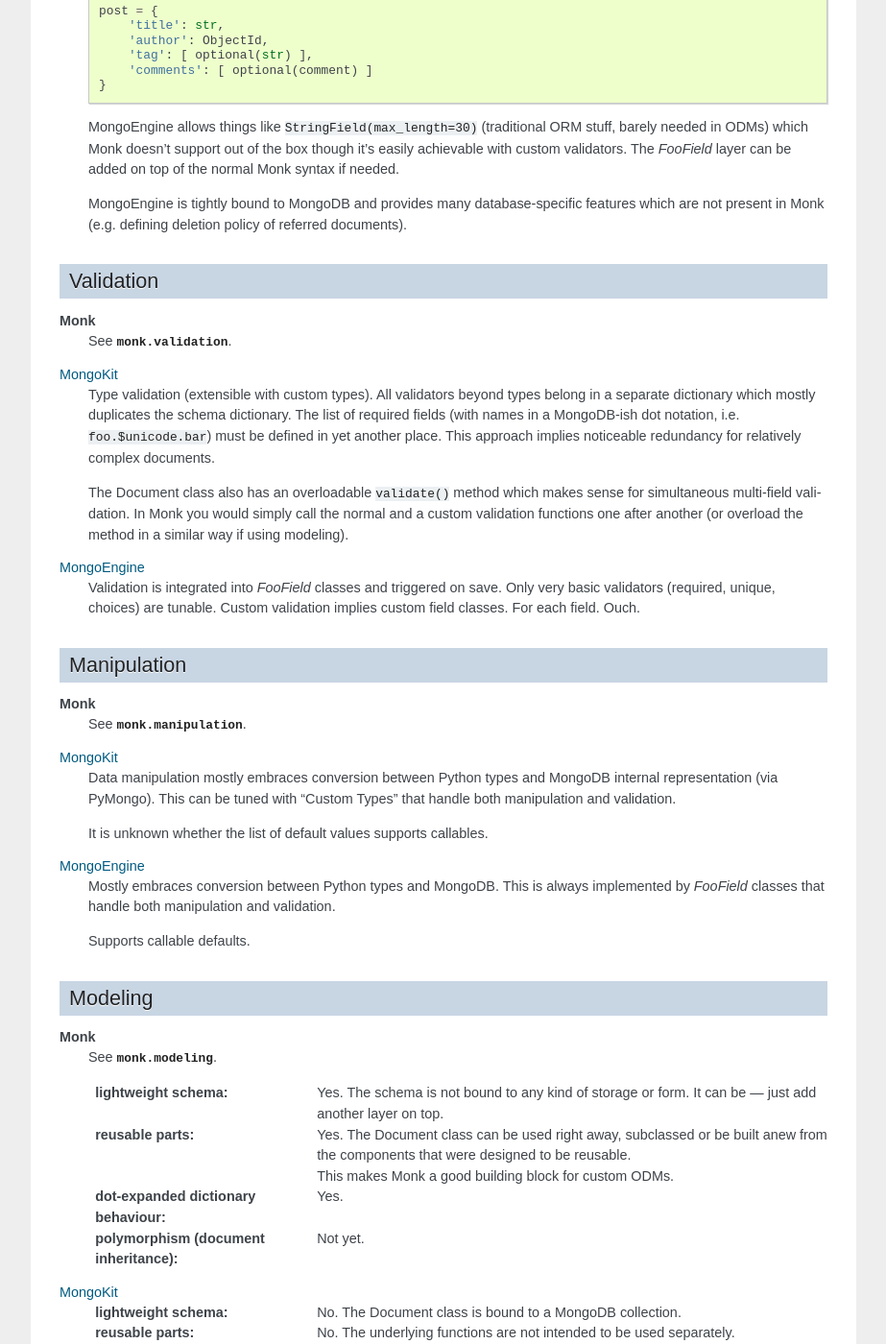
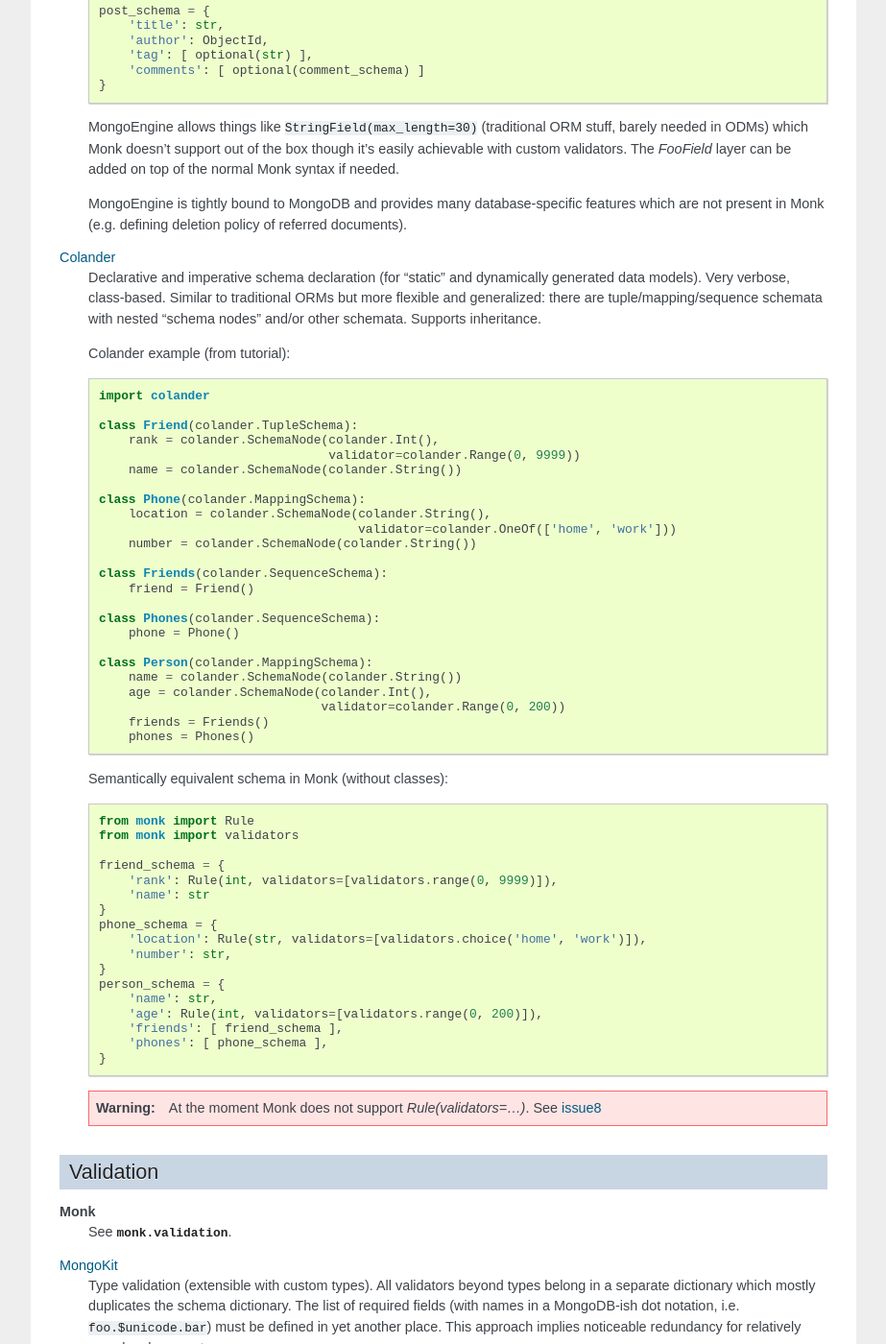
Before and after one commit to neithere/monk, a Sphinx documentation site: the page built from docs/similar.rst, in a window 1280 px wide and 1400 px high, scrolled down 1600 px. Shown: the whole window at 96% size, without its empty margins (198-1121 px from the left). Built offline with Sphinx 7.4.7, drawn with Linux system fonts in a browser that asks for light colours; the version number could not be read and is left out; some of the changed text lies outside the part shown.

Commit message:
Update documentation: add comparison to Colander

```diff
--- a/docs/similar.rst
+++ b/docs/similar.rst
@@ -82,19 +82,19 @@ MongoEngine_
 
   Semantically equivalent schema in Monk (without classes)::
 
-      user = {'name': str}
+      user_schema = {'name': str}
 
-      comment = {
+      comment_schema = {
           'author': ObjectId,   # see monk.modeling; still needs work
           'content': str,
           'added': datetime.datetime.utcnow,
       }
 
-      post = {
+      post_schema = {
           'title': str,
           'author': ObjectId,
           'tag': [ optional(str) ],
-          'comments': [ optional(comment) ]
+          'comments': [ optional(comment_schema) ]
       }
 
   MongoEngine allows things like ``StringField(max_length=30)`` (traditional
@@ -105,6 +105,67 @@ MongoEngine_
   MongoEngine is tightly bound to MongoDB and provides many database-specific
   features which are not present in Monk (e.g. defining deletion policy of
   referred documents).
+
+Colander_
+  Declarative and imperative schema declaration (for "static" and dynamically
+  generated data models).  Very verbose, class-based.  Similar to traditional
+  ORMs but more flexible and generalized: there are tuple/mapping/sequence
+  schemata with nested "schema nodes" and/or other schemata.  Supports
+  inheritance.
+
+  Colander example (from tutorial)::
+
+      import colander
+
+      class Friend(colander.TupleSchema):
+          rank = colander.SchemaNode(colander.Int(),
+                                     validator=colander.Range(0, 9999))
+          name = colander.SchemaNode(colander.String())
+
+      class Phone(colander.MappingSchema):
+          location = colander.SchemaNode(colander.String(),
+                                         validator=colander.OneOf(['home', 'work']))
+          number = colander.SchemaNode(colander.String())
+
+      class Friends(colander.SequenceSchema):
+          friend = Friend()
+
+      class Phones(colander.SequenceSchema):
+          phone = Phone()
+
+      class Person(colander.MappingSchema):
+          name = colander.SchemaNode(colander.String())
+          age = colander.SchemaNode(colander.Int(),
+                                    validator=colander.Range(0, 200))
+          friends = Friends()
+          phones = Phones()
+
+  Semantically equivalent schema in Monk (without classes)::
+
+      from monk import Rule
+      from monk import validators
+
+      friend_schema = {
+          'rank': Rule(int, validators=[validators.range(0, 9999)]),
+          'name': str
+      }
+      phone_schema = {
+          'location': Rule(str, validators=[validators.choice('home', 'work')]),
+          'number': str,
+      }
+      person_schema = {
+          'name': str,
+          'age': Rule(int, validators=[validators.range(0, 200)]),
+          'friends': [ friend_schema ],
+          'phones': [ phone_schema ],
+      }
+
+  .. warning::
+
+     At the moment Monk does not support `Rule(validators=...)`.
+     See issue8_
+
+  .. _issue8: https://bitbucket.org/neithere/monk/issue/8/user-can-pass-a-list-of-custom-validators
 
 Validation
 ----------
@@ -129,6 +190,15 @@ MongoEngine_
   Only very basic validators (required, unique, choices) are tunable. Custom
   validation implies custom field classes.  For each field.  Ouch.
 
+Colander_
+  A `SchemaNode` instance validates a value by a) the `SchemaType` bound
+  to its class, and b) by an optional validator passed to the constructor
+  (a selection of common validators is bundled in the `colander` module).
+
+  It takes time to even grasp the terminology, not to mention the code (which
+  is very clean and well-documented but presented as a 2K+ LOC module that
+  handles all flavours of schema declaration + validation + serialization).
+
 Manipulation
 ------------
 
@@ -148,6 +218,40 @@ MongoEngine_
   validation.
 
   Supports callable defaults.
+
+Colander_
+  Focused on (de)serialization (which is closer to normalization)::
+
+      >>> class MySchema(colander.MappingSchema):
+      ...     age = colander.SchemaNode(colander.Int())
+      ...
+      >>> schema = MySchema()
+      >>> schema.deserialize({'age': '20'})
+      {'age': 20}
+
+  Supports optional `preparer functions`_ per node to prepare deserialized data
+  for validation (e.g. strip whitespace, etc.).
+
+  In general, this functionality is very useful (and not bound to a concrete
+  storage backend).  Not sure if Monk should embrace it, though.
+
+  `SchemaNode` also contains `utility functions`_ to manipulate an `appstruct`
+  or a `cstruct`:
+
+  * (un)flattening a data structure::
+
+        >>> schema.flatten({'a': [{'b': 123}]})
+        {'a.0.b': 123}
+
+  * accessing and mutating nodes in a data structure::
+
+        rank = schema.get_value(appstruct, 'friends.2.rank')
+        schema.set_value(appstruct, 'friends.2.rank', rank + 5000)
+
+    (which resembles the MongoDB document updating API)
+
+  .. _preparer functions: http://docs.pylonsproject.org/projects/colander/en/latest/basics.html#preparing-deserialized-data-for-validation
+  .. _utility functions: http://docs.pylonsproject.org/projects/colander/en/latest/manipulation.html
 
 Modeling
 --------
@@ -197,6 +301,9 @@ MongoEngine_
   :polymorphism (document inheritance):
     Yes.
 
+Colander_
+  No modeling as such.
+
 MongoDB extension
 -----------------
 
@@ -217,3 +324,4 @@ MongoEngine_
 
 .. _MongoKit: http://namlook.github.io/mongokit/
 .. _MongoEngine: https://mongoengine-odm.readthedocs.org
+.. _Colander: http://docs.pylonsproject.org/projects/colander/en/latest/basics.html
```
